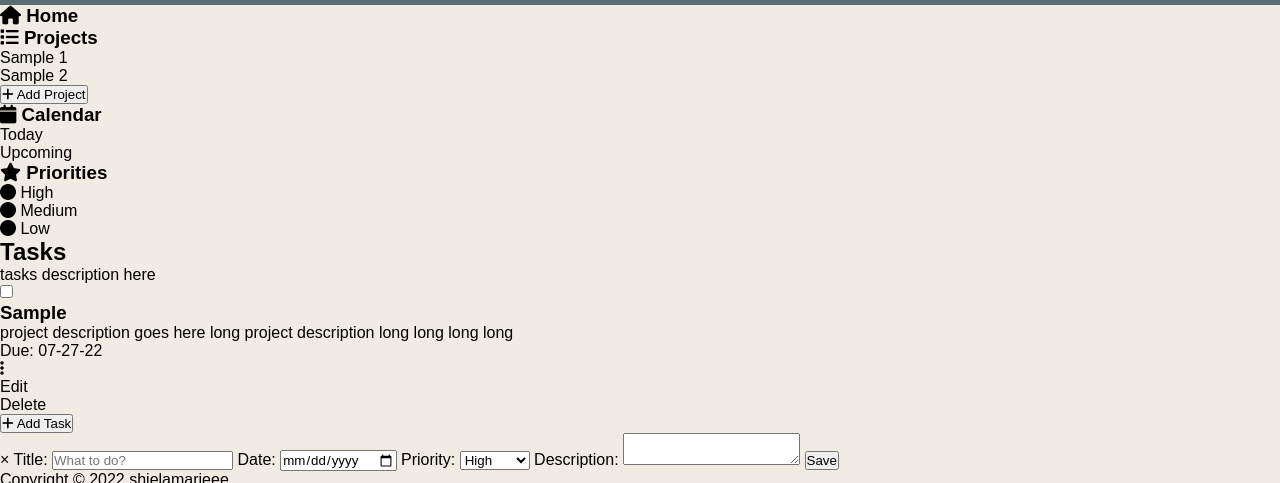
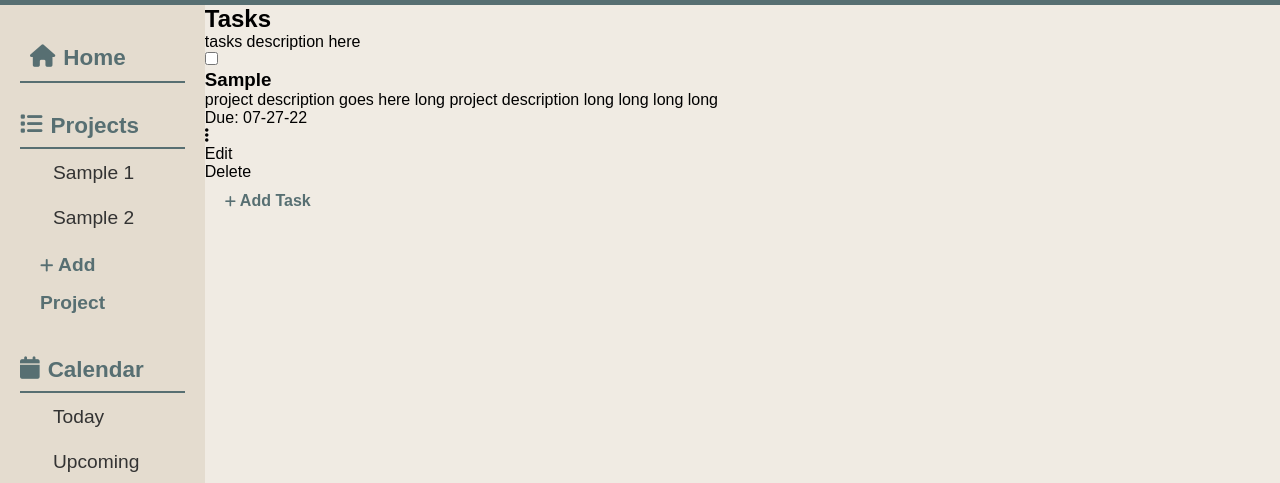
Before and after one commit to shielamarieee/todo-list, a website built with webpack: page dist/index.html in a window 1280 px wide. Shown: the part 90-573 px from the top of the page. Built offline with Linux system fonts and the light colour scheme.

Commit message:
Add styling on nav

```diff
--- a/src/style.css
+++ b/src/style.css
@@ -4,6 +4,7 @@
   --nav-color: #e4dccf;
   --black: #333;
   --lighter-blue:#7d9d9c;
+  --nav-hover: #cec7bb;
 }
 
 * {
@@ -34,3 +35,72 @@ body {
 .title {
   font-size: 3rem;
 }
+
+/* Main */
+.main {
+  display: flex;
+  min-height: calc(100vh - 4rem - 4rem);
+}
+
+/* Navigation Bar */
+.nav {
+  background-color: var(--nav-color);
+  width: 16vw;
+  padding: 20px;
+  color: var(--black);
+  list-style: none;
+  font-size: 1.2em;
+}
+
+.heading {
+  color: var(--header-color);
+  display: flex;
+  align-self: center;
+  gap: 8px;
+  margin-top: 30px;
+  padding-bottom: 8px;
+  border-bottom: 2px solid var(--header-color);
+}
+
+.heading:first-child {
+  margin-top: 10px;
+}
+
+#homeBtn {
+  cursor: pointer;
+  padding: 10px;
+}
+
+.list {
+  cursor: pointer;
+  padding: 10px 30px;
+  margin: 3px;
+}
+
+.btn:hover {
+  background-color: var(--nav-hover);
+  border-radius: 5px;
+}
+
+/* Projects Menu */
+.add-proj {
+  border: none;
+  background: none;
+  font-size: 1em;
+  line-height: 2em;
+  color: var(--header-color);
+  font-weight: 600;
+  cursor: pointer;
+  width: 100%;
+  text-align: left;
+  padding: 4px 20px;
+}
+
+/* Priorities Menu */
+.fa-circle, .fa-plus {
+  font-size: .8em;
+}
+
+.red {color: rgb(255, 108, 108);}
+.orange {color: rgb(240, 194, 142);}
+.green {color: rgb(99, 143, 99);}
```
Also changed, not shown: dist/main.js.
